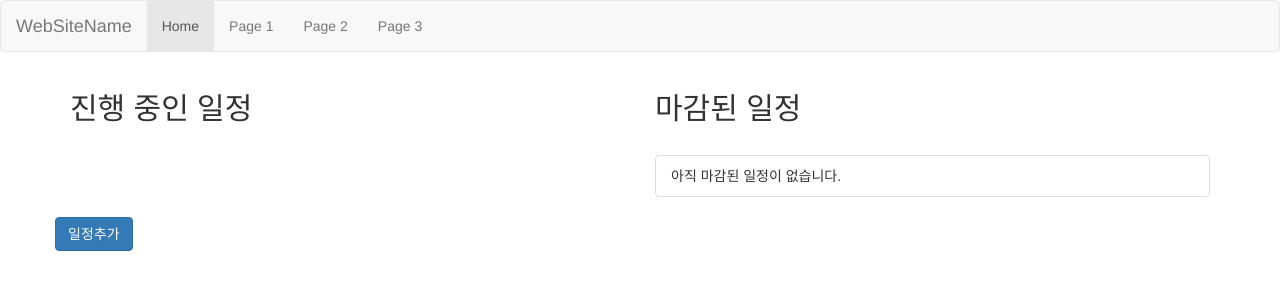
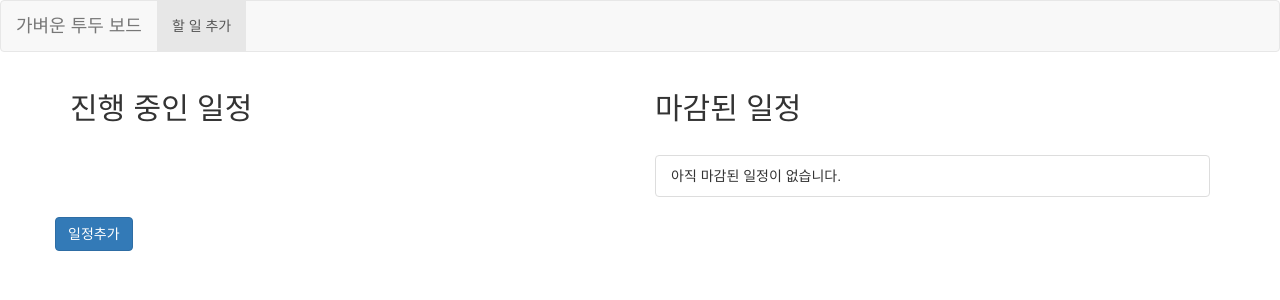
Before and after one commit to DolXeGoD/django-todo-app, a Django app: page /board/ in a window 1280 px wide. Shown: the top 300 px of the page. Run offline with Django 3.2, Linux system fonts and the light colour scheme; data that the repository does not hold is empty; parts of the project's set-up code (start-up, migrations or seed data) failed here and were passed over; some libraries are stand-ins or nearby versions.

Commit message:
modify navigation bar ui

```diff
--- a/todo_main/templates/todo_main/common/header.html
+++ b/todo_main/templates/todo_main/common/header.html
@@ -14,13 +14,10 @@
     <nav class="navbar navbar-default">
       <div class="container-fluid">
         <div class="navbar-header">
-          <a class="navbar-brand" href="#">WebSiteName</a>
+          <a class="navbar-brand" href="/board/">가벼운 투두 보드</a>
         </div>
         <ul class="nav navbar-nav">
-          <li class="active"><a href="#">Home</a></li>
-          <li><a href="#">Page 1</a></li>
-          <li><a href="#">Page 2</a></li>
-          <li><a href="#">Page 3</a></li>
+          <li class="active"><a href="/board/insert/">할 일 추가</a></li>
         </ul>
       </div>
     </nav>
```
